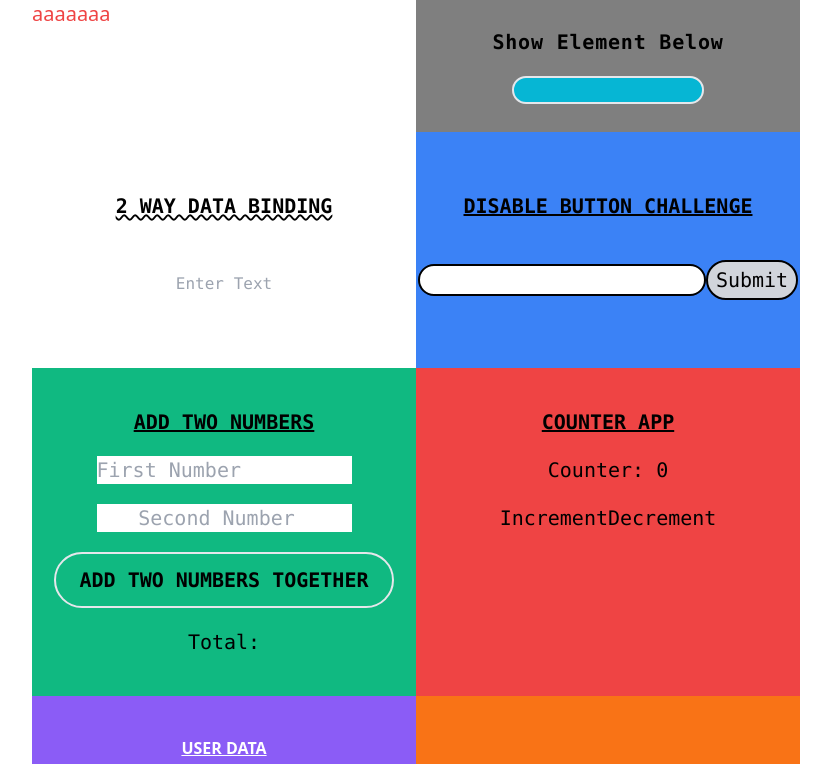
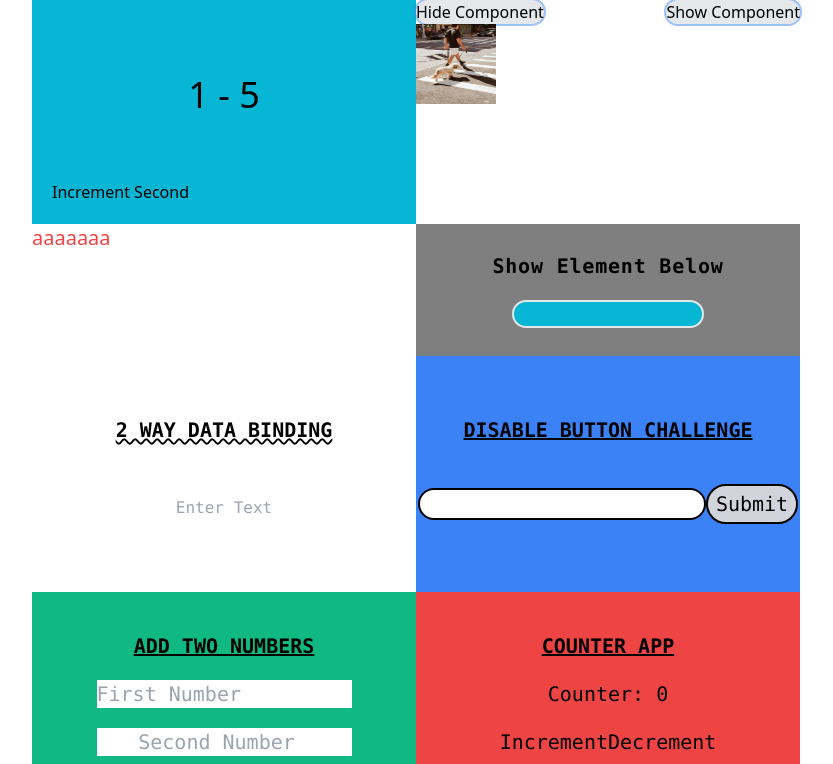
Before and after one commit to DecentraMindsCoin/hired-in-next, a Next.js app: page / in a window 1280 px wide. Shown: the top 764 px of the page, without its empty margins (224-1057 px from the left). Built offline with nearby package versions, Linux system fonts and the light colour scheme; no server answers.

Commit message:
added better counter scroll event and more use effect componenents

```diff
--- a/pages/index.tsx
+++ b/pages/index.tsx
@@ -11,6 +11,10 @@ import FetchApi from '../src/components/FetchAPI'
 import UsingContextApi from '../src/components/UsingContextApi'
 import ChangeFormText from '../src/components/ChangeFormText'
 import UseEffect from '../src/components/UseEffectCounter'
+import ConditionalRendering from '../src/components/ConditionalRendering'
+import BetterCounter from '../src/components/BetterCounter'
+import HowComponent from '../src/components/HowOther'
+
 // import TicTacComponent from '../src/components/TicTacComponent'
 const Home: NextPage = () => {
   return (
@@ -23,6 +27,12 @@ const Home: NextPage = () => {
 
       <div className="flex space-y-10">
         <div className="mx-auto grid w-full max-w-3xl grid-cols-2">
+          <div>
+            <BetterCounter />
+          </div>
+          <div>
+            <HowComponent />
+          </div>
           <div>
             <Yarn />
           </div>
@@ -48,15 +58,18 @@ const Home: NextPage = () => {
             <UsingContextApi />
           </div>
           <div>
-               <ChangeFormText />
+            <ChangeFormText />
           </div>
           <div>
-               <UseEffect />
+            <UseEffect />
           </div>
+          <div>
+            <ConditionalRendering />
+          </div>
+
           {/* <div>
                <TicTacComponent />
           </div> */}
-
         </div>
       </div>
     </div>
--- /dev/null
+++ b/src/components/BetterCounter.js
@@ -0,0 +1,36 @@
+import React from 'react'
+import { useState, useEffect } from 'react'
+
+const styles = {
+  counter: ' bg-cyan-500 text-center h-56 flex relative',
+  countVal: 'absolute top-1/3 w-full mx-auto text-4xl',
+  buttons: 'flex justify-between w-full px-5 pt-40',
+  incButton: 'text-white uppercase font-bold rounded-full px-5 my-3 border-4 border-white shadow-cyan-400 shadow-xl bg-black'
+}
+const tw = styles;
+
+
+
+const BetterCounter = () => {
+  const [count, setCount] = useState(0)
+  const increment = () => {
+    setCount(count + 1)
+}
+const [secondCount, setSecondCount] = useState(5);
+useEffect(() => {
+    setCount(count + 1)
+}, [secondCount])
+console.log(count)
+  return (
+    <div className={tw.counter}>
+      <h1 className={tw.countVal}>{count} - {secondCount}</h1>
+      <div className={tw.buttons}>
+        {/* <button className={tw.incButton} onClick={increment}>increment</button>
+        <button className={tw.incButton} onClick={() => setCount(count - 1)}>decrement</button> */}
+        <button onClick={() => setSecondCount(secondCount + 1)}>Increment Second</button>
+      </div>
+    </div>
+  )
+}
+
+export default BetterCounter
--- /dev/null
+++ b/src/components/ConditionalRendering.js
@@ -0,0 +1,19 @@
+import React from 'react'
+import DataBinding from '../components/DataBinding'
+import TestImage from "../components/TestImage"
+import { useState } from 'react'
+
+const ConditionalRendering = () => {
+  const [isToggled, setIsToggled] = useState(false)
+
+  return (
+    <div>
+
+      <button onClick={() => setIsToggled(!isToggled)}>Toggle</button>
+      { isToggled && <TestImage /> }
+      {/* { isToggled ? <DataBinding /> : <p>The value is false</p> } */}
+    </div>
+  )
+}
+
+export default ConditionalRendering
--- /dev/null
+++ b/src/components/HowOther.js
@@ -0,0 +1,31 @@
+import React from 'react'
+import Test from '../components/TestImage'
+import { useState } from 'react'
+
+const HowOther = () => {
+  const [showComponent, setShowComponent] = useState(true)
+  const styles = {
+    container: 'relative w-full',
+    buttons: 'flex w-full justify-between',
+    button: 'rounded-xl ring-2 ring-emerald bg-gray-200',
+    image: '',
+  }
+  const tw = styles
+  return (
+    <div className={tw.container}>
+      <div className={tw.buttons}>
+        <button className={tw.button} onClick={() => setShowComponent(false)}>
+          {' '}
+          Hide Component
+        </button>
+        <button className={tw.button} onClick={() => setShowComponent(true)}>
+          {' '}
+          Show Component
+        </button>
+      </div>
+      <div className={tw.image}>{showComponent && <Test />}</div>
+    </div>
+  )
+}
+
+export default HowOther
--- /dev/null
+++ b/src/components/ScrollEvent.js
@@ -0,0 +1,10 @@
+import React from 'react'
+
+const ScrollEvent = () => {
+  return (
+    <div><p>You have moved one spot</p>
+    <b></b></div>
+  )
+}
+
+export default ScrollEvent
--- /dev/null
+++ b/src/components/TestImage.js
@@ -0,0 +1,18 @@
+import React, { useEffect } from 'react'
+import Image from 'next/image'
+
+const TestImage = () => {
+  useEffect(() => {
+    console.log('component did mount')
+    return () => {
+      console.log('component will unmount')
+    }
+  }, [])
+  return (
+    <div className="relative h-20 w-20">
+      <Image className="absolute" src="/dog.jpeg" layout="fill" />
+    </div>
+  )
+}
+
+export default TestImage
```
Also changed, not shown: public/dog.jpeg (added).
